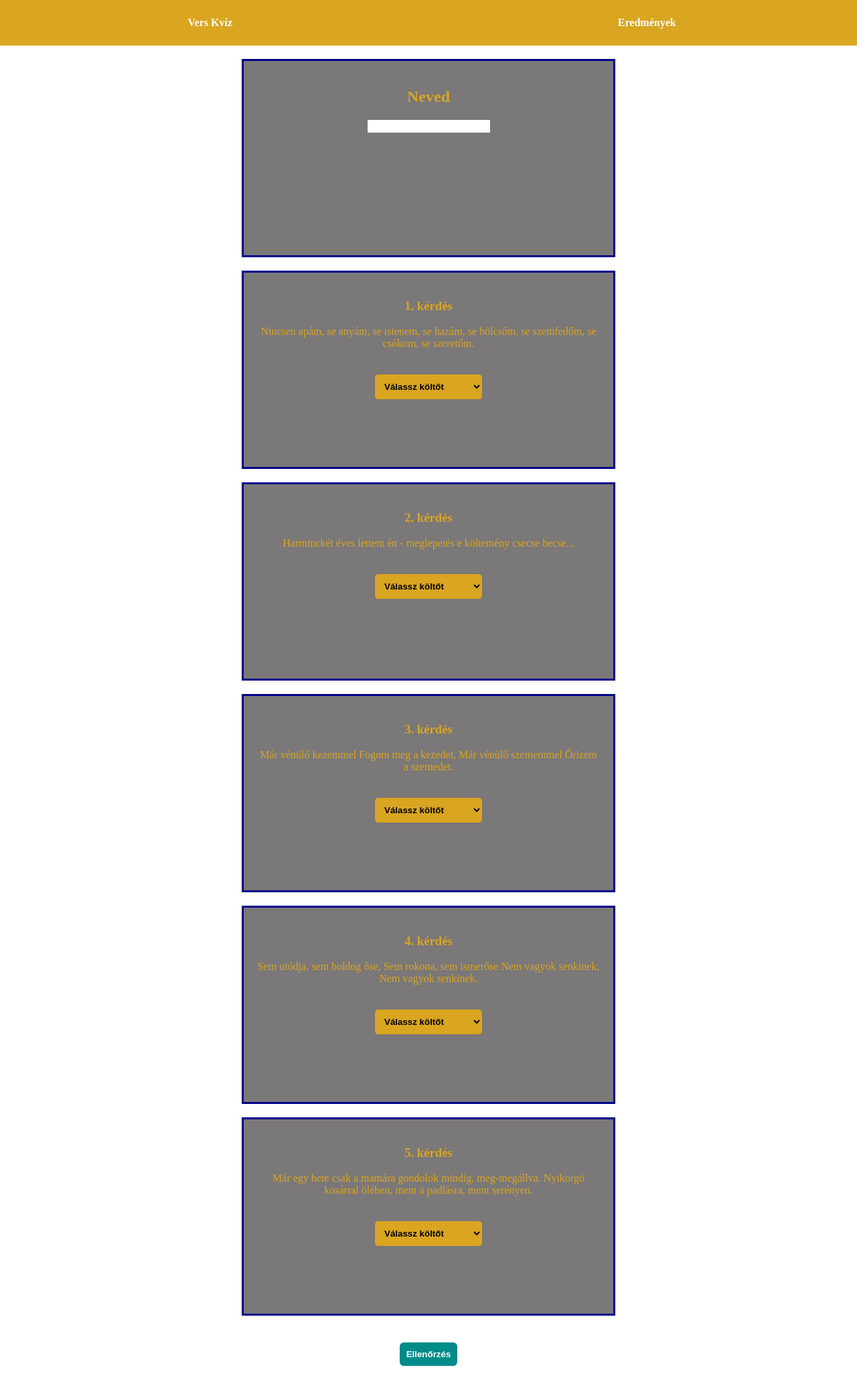
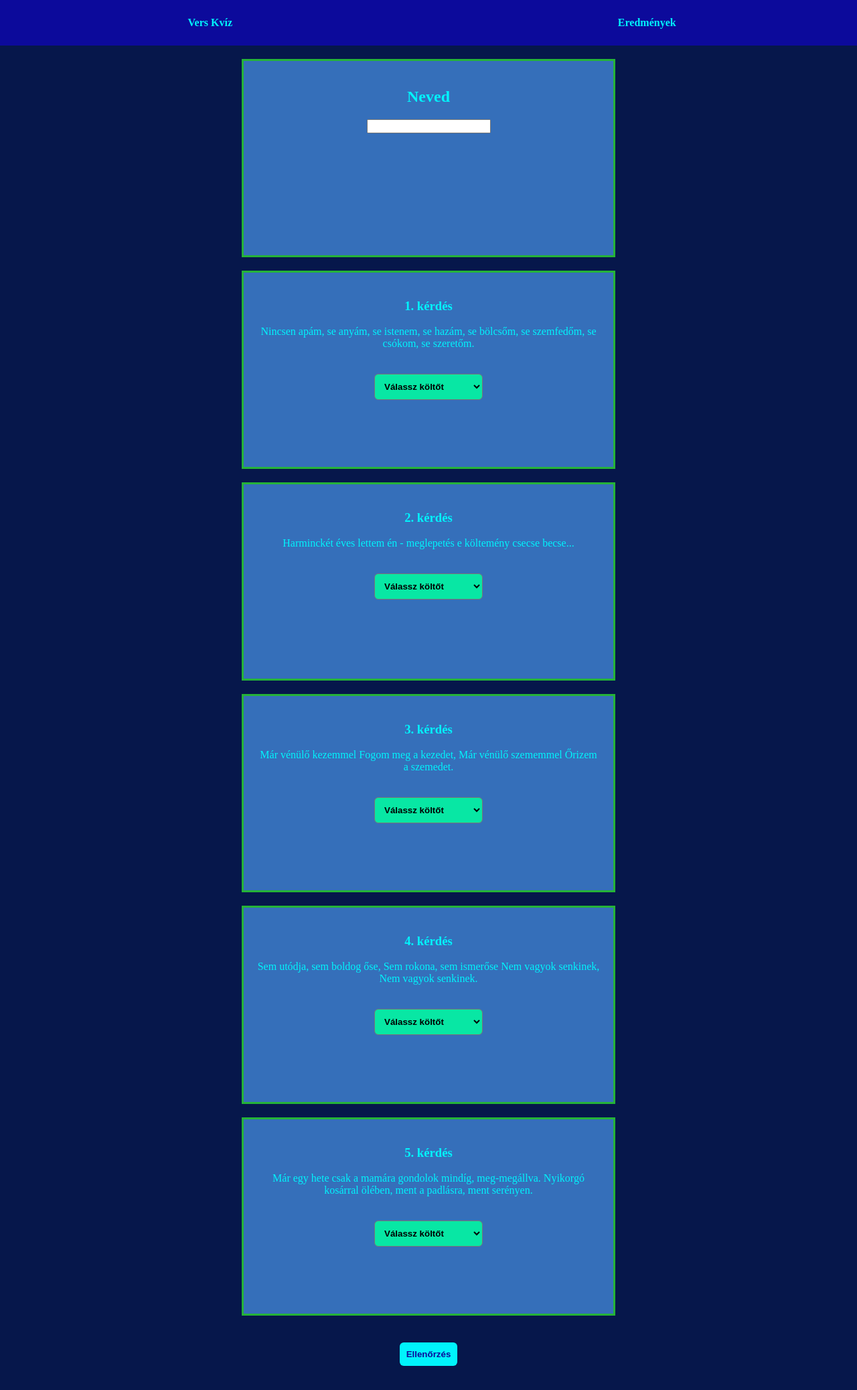
Before and after one commit to hghrjkgerigehruhtuzh/idezet, a PHP site: page / in a window 1280 px wide. Shown: the whole page at 67% size. Run offline with PHP 8.4, Linux system fonts and the light colour scheme; data comes from the database, SQL or seed files in the repository.

Commit message:
main.css

```diff
--- a/main.css
+++ b/main.css
@@ -1,35 +1,33 @@
-body
-{
-background-color: white;
-color: goldenrod;
+body {
+background-color: #06174B;
+background-size: auto;
+color: rgb(0, 244, 252);
 margin: 0px;
 text-align: center;
 }
 
-.main
-{
-border: solid darkblue;
+.main {
+  border: solid rgb(37, 179, 56);
   width: 40%;
   margin: auto;
   min-height: 250px;
-background-color: rgb(122, 120, 120);
+  background-color: #356fba;
   text-align: center;
   padding: 20px;
-margin-bottom:20px;
+  margin-bottom: 20px;
 }
 
-select
-{
+select {
   padding: 10px;
   border-radius: 6px;
   margin-top: 20px;
   cursor: pointer;
   font-weight: bold;
-background-color: goldenrod;
+  background-color: rgb(8, 231, 164);
 }
 
 nav {
-background-color: goldenrod;
+  background-color: rgb(12, 10, 155);
   padding: 15px 0;
   margin-bottom: 20px;
   display: grid;
@@ -39,22 +37,21 @@ text-align: center;
 }
 
 nav a {
-color: white;
+  color: rgb(0, 244, 252);
   text-decoration: none;
   font-weight: bold;
   padding: 10px 20px;
   transition: 0.3s;
 }
 
-nav a:hover
-{
-background-color: white;
-color: goldenrod;
+nav a:hover {
+  background-color: rgba(3, 255, 66, 0.486);
+  color: rgb(12, 10, 155);
 }
 
 input[type="submit"] {
-background-color: darkcyan;
-color: white;
+  background-color: rgb(0, 244, 252);
+  color: rgb(12, 10, 155);
   border: none;
   padding: 10px;
   border-radius: 6px;
@@ -64,5 +61,5 @@ font-weight: bold;
 }
 
 input[type="submit"]:hover {
-background-color: rgb(0, 128, 128);
+  background-color: rgba(0, 244, 252, 0.486);
 }
```
Lines whose indentation alone changed are shown as unchanged.
